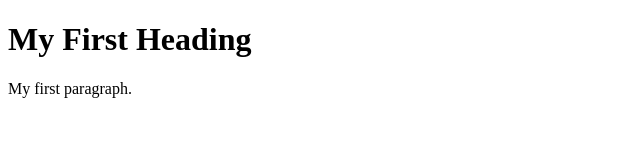
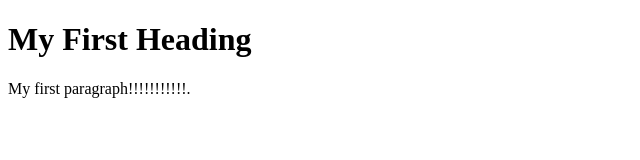
Before and after one commit to NataliaStekolnikova/Stekolnikova_Natalia, a plain HTML site: page lessons/lesson1/test.html in a window 1280 px wide. Shown: the full height of the page, 0-640 px from the left. Drawn offline with Linux system fonts and the light colour scheme.

Commit message:
change code 2

```diff
--- a/lessons/lesson1/test.html
+++ b/lessons/lesson1/test.html
@@ -3,7 +3,7 @@
 <body>
 
 <h1>My First Heading</h1>
-<p>My first paragraph.</p>
+<p>My first paragraph!!!!!!!!!!!.</p>
 
 </body>
 </html>
```
